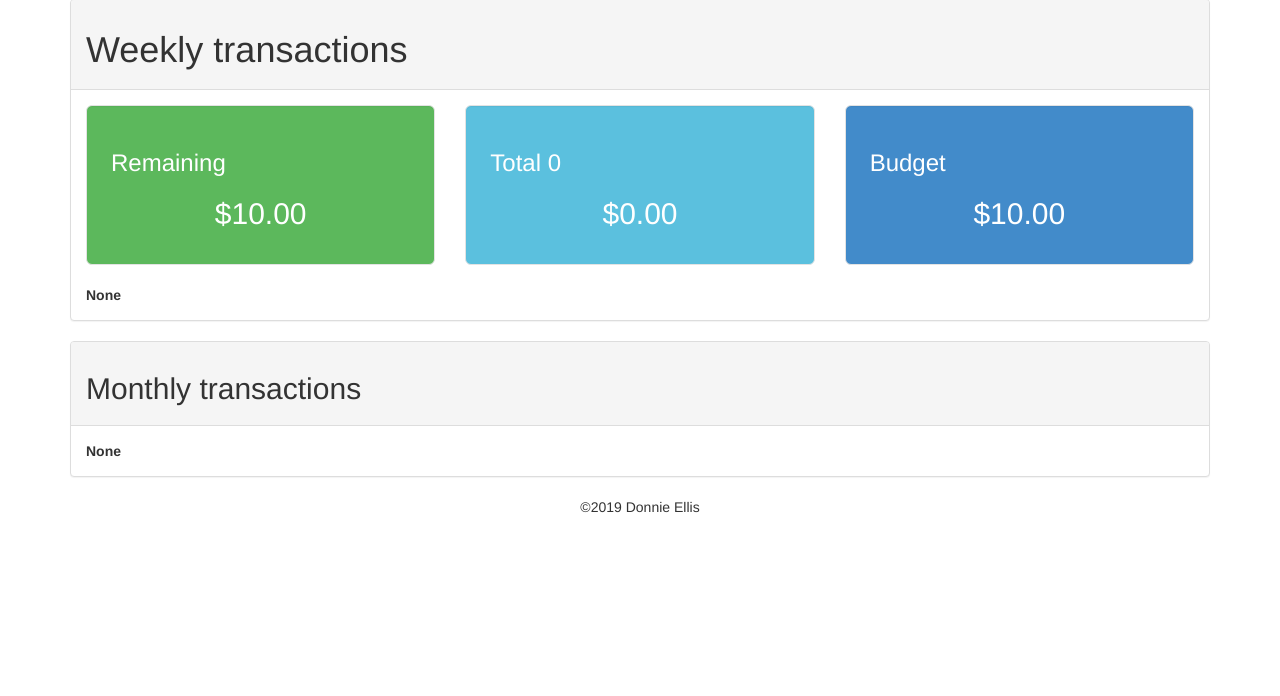
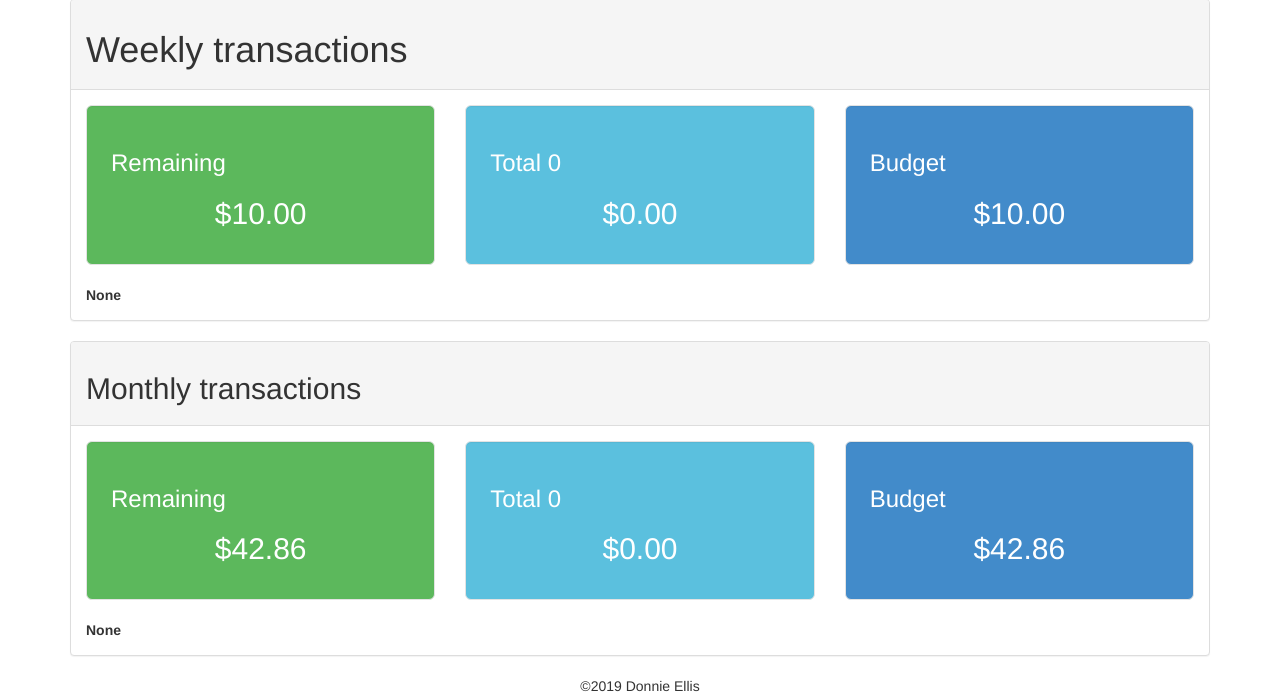
Before and after one commit to DrtyDogg/bean-counter, a Flask app: page /category/1 in a window 1280 px wide. Shown: the part 177-873 px from the top of the page. Before the commit the page ends 690 px from the top, so only its background shows below. Run offline with Flask 2, Linux system fonts and the light colour scheme; tables that the repository leaves empty hold one stand-in row (values such as "Sample post"); parts of the project's set-up code (start-up, migrations or seed data) failed here and were passed over; some libraries are stand-ins or nearby versions.

Commit message:
added monthly dashboard

```diff
--- a/app/routes.py
+++ b/app/routes.py
@@ -55,13 +55,6 @@ def category(category_id):
         .all()
     # Build up the category information
     category = Category.query.filter(Category.id == category_id).first()
-    monthly_total = db.session\
-            .query(func.sum(LineItem.amount))\
-            .filter(extract('month', LineItem.date) == today.month)\
-            .filter(LineItem.category_id == category.id)\
-            .first()[0]
-    if monthly_total:
-        category.monthly_total = Decimal(monthly_total)
     days_in_month = monthrange(today.year, today.month)[1]
     category.monthly_budget = category.budget_amount/7*days_in_month
 
--- a/app/templates/category.html
+++ b/app/templates/category.html
@@ -9,25 +9,31 @@
 {% block styles %}
 {{ super() }}
 <style>
- .bg-danger{
+    .bg-danger {
         background-color: #d9534f;
     }
- .bg-success{
+
+    .bg-success {
         background-color: #5cb85c;
     }
- .bg-info{
+
+    .bg-info {
         background-color: #5bc0de;
     }
- .bg-primary{
+
+    .bg-primary {
         background-color: #428bca;
     }
- .bg-warning{
+
+    .bg-warning {
         background-color: #f0ad43;
     }
- .text-white{
+
+    .text-white {
         color: white;
     }
- .well.h3{
+
+    .well.h3 {
         padding-top: 0px;
     }
 </style>
@@ -64,11 +70,14 @@
         <!-- The top dashboard -->
         <div class="row">
             <div class="col-md-4 col-sm-6 col-xs-12">
-                <div class="col-xs-12 well well-lg
+                <div
+                    class="col-xs-12 well well-lg
                  {{ 'bg-success' if (category.budget_amount - ((weekly_items | sum(attribute='amount') or 0) or 0)) > 0 }}
                  {{ 'bg-danger' if (category.budget_amount - ((weekly_items | sum(attribute='amount') or 0) or 0)) < 0 }}">
                     <h3 class="text-white">Remaining</h3>
-                    <h2 class="text-center text-white">{{ (category.budget_amount - ((weekly_items | sum(attribute='amount') or 0) or 0)) | dollars}}</h2>
+                    <h2 class="text-center text-white">
+                        {{ (category.budget_amount - ((weekly_items | sum(attribute='amount') or 0) or 0)) | dollars}}
+                    </h2>
                 </div>
             </div>
             <div class="col-md-4 col-sm-6 hidden-xs">
@@ -125,6 +134,31 @@
         <h2>Monthly transactions</h2>
     </div>
     <div class="panel-body">
+        <div class="row">
+            <div class="col-md-4 col-sm-6 col-xs-12">
+                <div
+                    class="col-xs-12 well well-lg
+                         {{ 'bg-success' if (category.budget_amount - ((monthly_items | sum(attribute='amount') or 0) or 0)) > 0 }}
+                         {{ 'bg-danger' if (category.budget_amount - ((monthly_items | sum(attribute='amount') or 0) or 0)) < 0 }}">
+                    <h3 class="text-white">Remaining</h3>
+                    <h2 class="text-center text-white">
+                        {{ (category.monthly_budget - ((monthly_items | sum(attribute='amount') or 0) or 0)) | dollars}}
+                    </h2>
+                </div>
+            </div>
+            <div class="col-md-4 col-sm-6 hidden-xs">
+                <div class="col-xs-12 well well-lg bg-info">
+                    <h3 class="text-white">Total {{ monthly_items | length }}</h3>
+                    <h2 class="text-center text-white">{{ (monthly_items | sum(attribute='amount') or 0) |dollars }}</h2>
+                </div>
+            </div>
+            <div class="col-md-4 hidden-sm hidden-xs">
+                <div class="col-xs-12 well well-lg bg-primary">
+                    <h3 class="text-white">Budget</h3>
+                    <h2 class="text-center text-white">{{ category.monthly_budget | dollars }}</h2>
+                </div>
+            </div>
+        </div>
         {% if monthly_items %}
         <div class="table-responsive">
             <table class="table table-hover">
@@ -146,14 +180,6 @@
                     </tr>
                     {% endfor %}
                 </tbody>
-                <tfoot>
-                    <tr>
-                        <td>Count:</td>
-                        <td>{{ monthly_items | length }}</td>
-                        <td>Total:</td>
-                        <td>{{ monthly_items | sum(attribute='amount') | dollars }}</td>
-                    </tr>
-                </tfoot>
             </table>
         </div>
 
```
Lines whose indentation alone changed are shown as unchanged.
